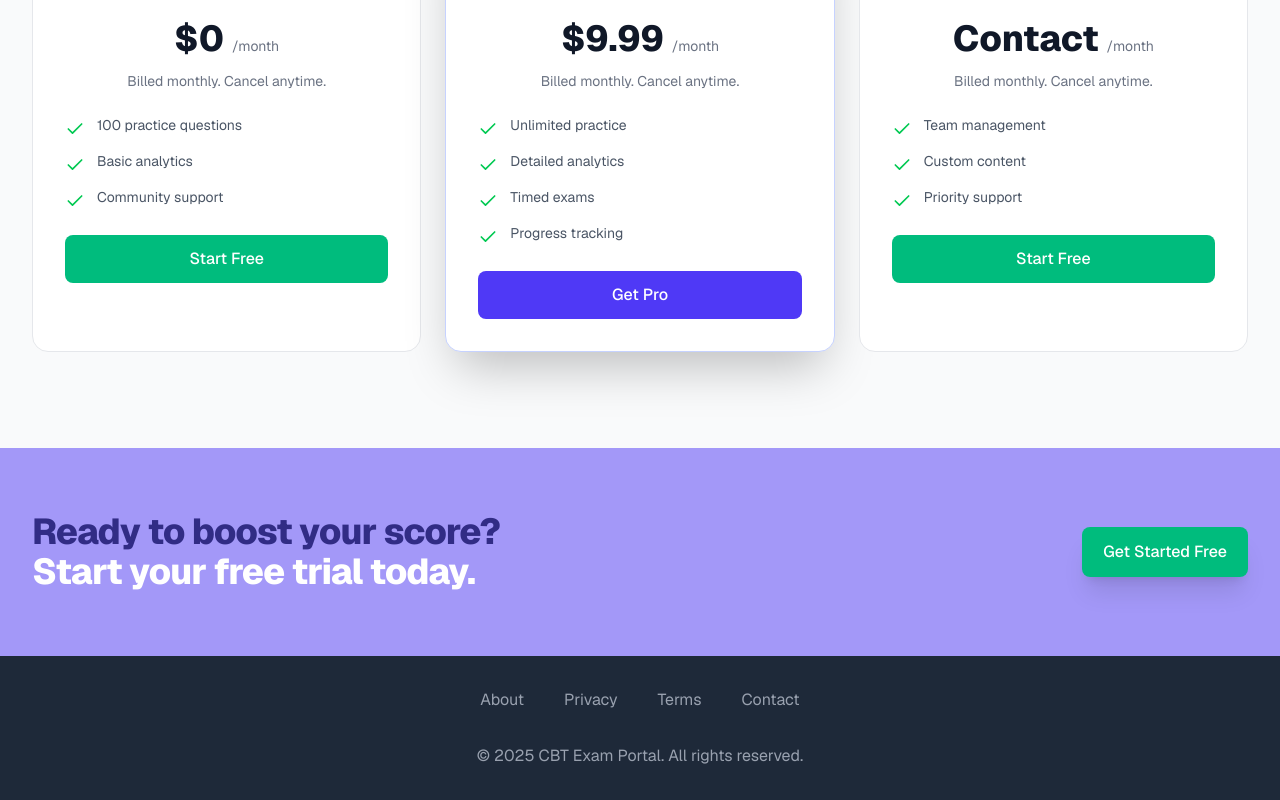
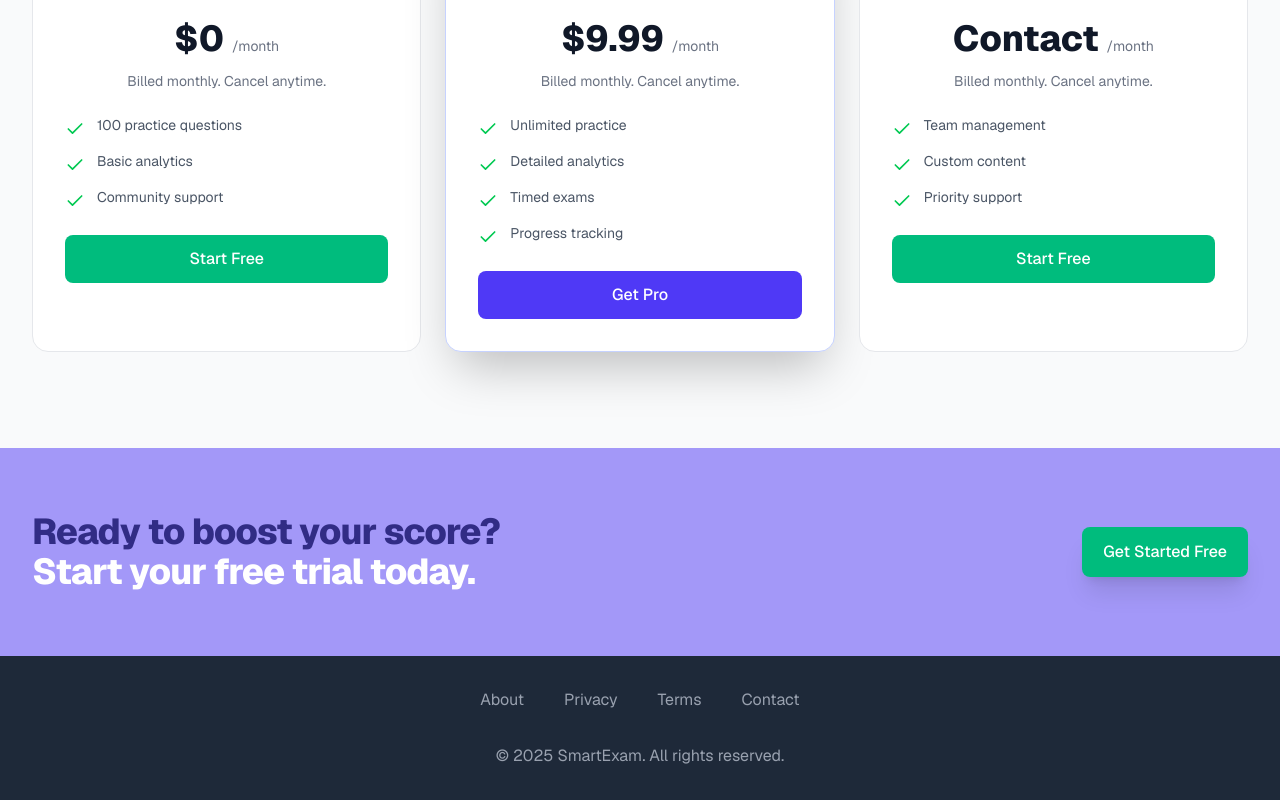
Before and after one commit to emteezet/SmartExam, a Next.js app: page / in a window 1280 px wide. Shown: the part 1422-2222 px from the top of the page. Built offline with nearby package versions, Linux system fonts and the light colour scheme.

Commit message:
init all

```diff
--- a/app/components/Footer.jsx
+++ b/app/components/Footer.jsx
@@ -18,7 +18,7 @@ const Footer = () => (
         ))}
       </nav>
       <p className="mt-8 text-center text-base text-gray-400">
-        &copy; {new Date().getFullYear()} CBT Exam Portal. All rights reserved.
+        &copy; {new Date().getFullYear()} SmartExam. All rights reserved.
       </p>
     </div>
   </footer>
```
Also changed, not shown: app/components/Support.jsx (+7 -2 lines).
